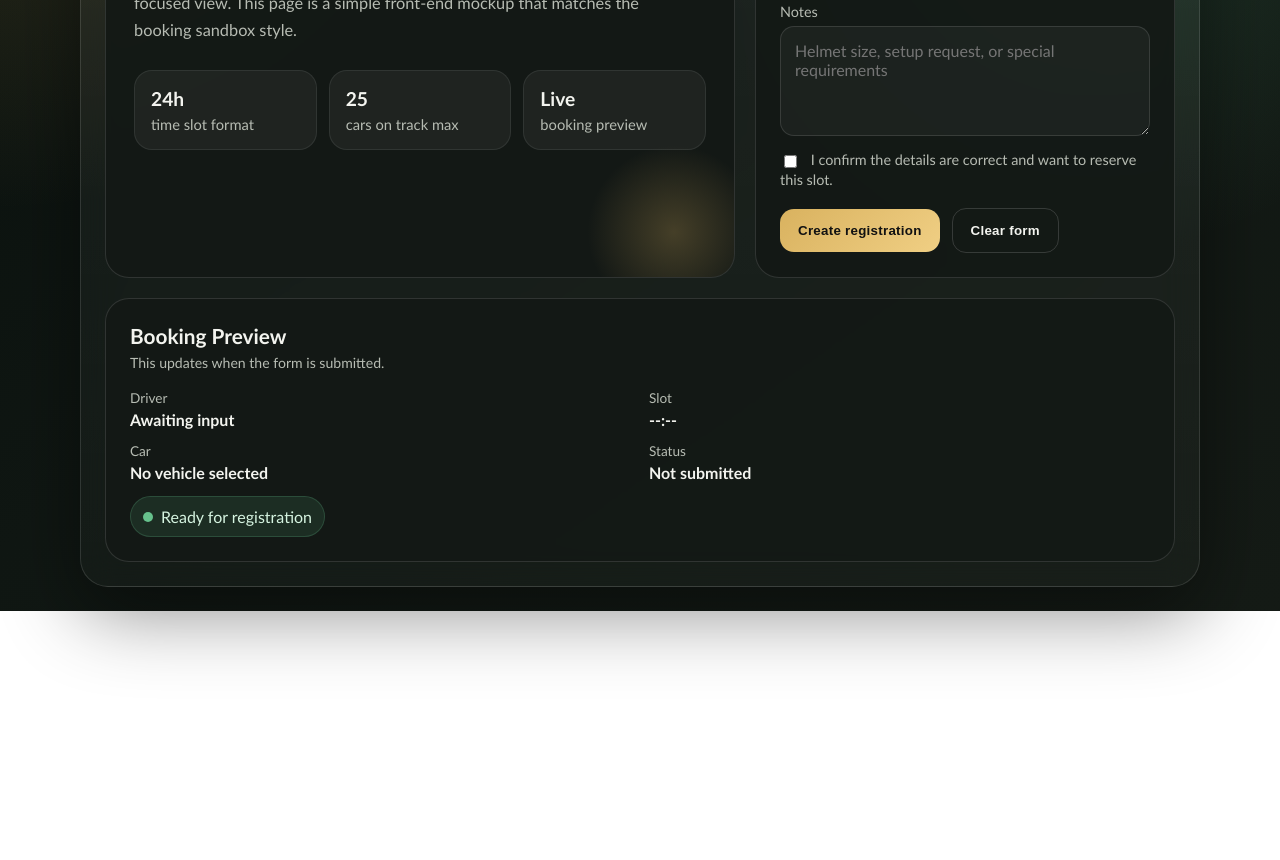
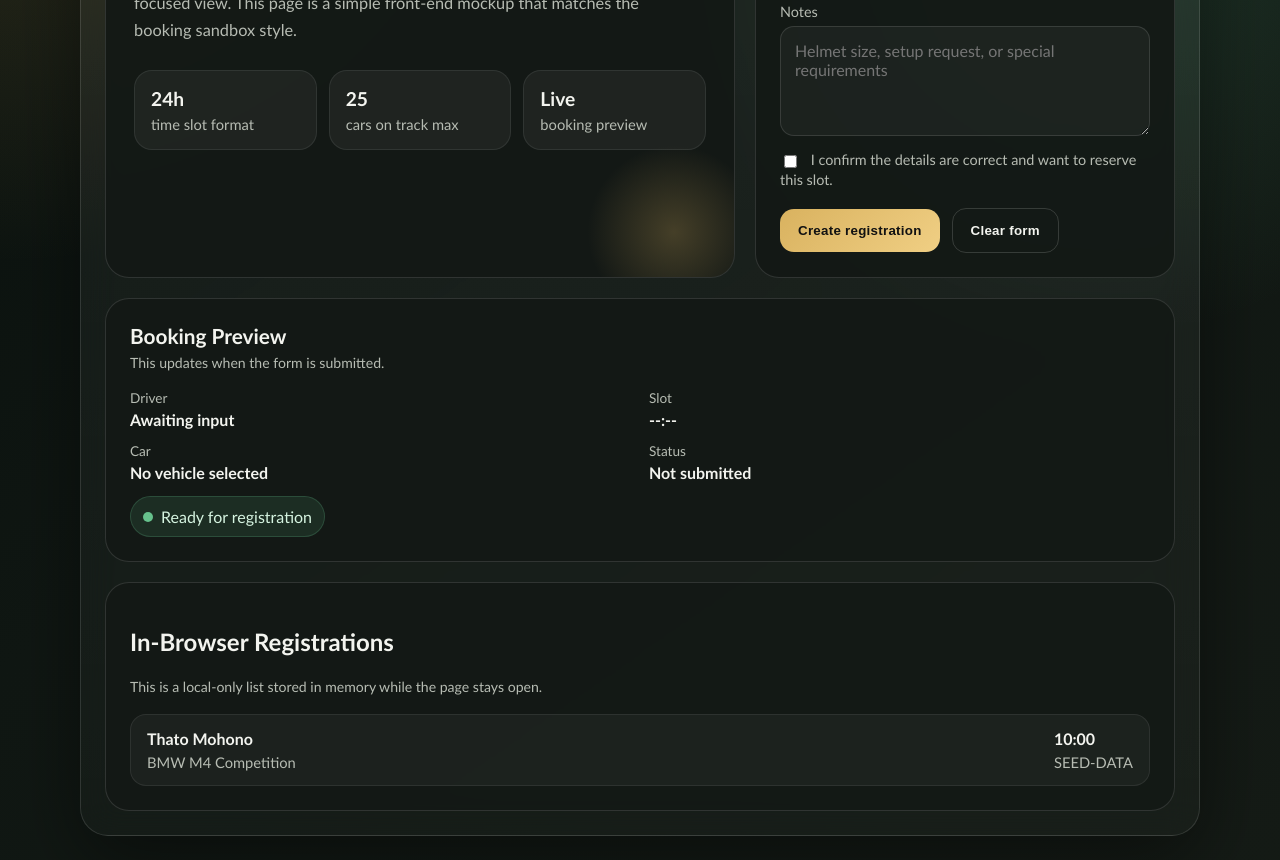
Before and after one commit to mah-quests/bmw-kyalami-booking, a website: page registration.html in a window 1280 px wide. Shown: the part 329-1189 px from the top of the page. Before the commit the page ends 940 px from the top, so only its background shows below. Drawn offline with Linux system fonts and the light colour scheme.

Commit message:
feat: enhance registration feature with in-browser registration display and validation

```diff
--- a/registration.html
+++ b/registration.html
@@ -211,6 +211,40 @@
       gap: 20px;
     }
 
+    .registry {
+      padding: 24px;
+      border-radius: 24px;
+      border: 1px solid var(--border);
+      background: var(--panel);
+    }
+
+    .registry-list {
+      display: grid;
+      gap: 10px;
+      margin-top: 16px;
+    }
+
+    .registry-item {
+      padding: 14px 16px;
+      border-radius: 16px;
+      background: rgba(255,255,255,0.04);
+      border: 1px solid rgba(255,255,255,0.08);
+      display: flex;
+      justify-content: space-between;
+      gap: 12px;
+      flex-wrap: wrap;
+    }
+
+    .registry-item strong {
+      display: block;
+      margin-bottom: 4px;
+    }
+
+    .registry-item span {
+      color: var(--muted);
+      font-size: 0.92rem;
+    }
+
     .preview {
       padding: 24px;
     }
@@ -372,6 +406,12 @@
         </dl>
         <div class="badge" id="previewBadge">Ready for registration</div>
       </article>
+
+      <article class="registry">
+        <h2>In-Browser Registrations</h2>
+        <div class="fine-print">This is a local-only list stored in memory while the page stays open.</div>
+        <div class="registry-list" id="registryList"></div>
+      </article>
     </section>
   </main>
 
@@ -382,20 +422,49 @@
     const previewCar = document.getElementById('previewCar');
     const previewStatus = document.getElementById('previewStatus');
     const previewBadge = document.getElementById('previewBadge');
+    const registryList = document.getElementById('registryList');
+
+    const browserRegistrations = [
+      { driver: 'Thato Mohono', slot: '10:00', car: 'BMW M4 Competition' }
+    ];
 
     const simulateRegistration = (registrationData) => {
       if (!registrationData.driver || !registrationData.email || !registrationData.slot || !registrationData.car) {
         return { success: false, error: 'INVALID_REGISTRATION_DATA' };
       }
 
+      const isDuplicateSlot = browserRegistrations.some((entry) => entry.slot === registrationData.slot);
+      if (isDuplicateSlot) {
+        return { success: false, error: 'CONCURRENCY_COLLISION' };
+      }
+
+      const record = {
+        registrationId: `REG-${Date.now().toString(36).toUpperCase()}`,
+        ...registrationData
+      };
+
+      browserRegistrations.unshift(record);
+
       return {
         success: true,
         message: 'REGISTRATION_DRAFT_CREATED',
-        record: {
-          registrationId: `REG-${Date.now().toString(36).toUpperCase()}`,
-          ...registrationData
-        }
+        record
       };
+    };
+
+    const renderRegistrations = () => {
+      registryList.innerHTML = browserRegistrations.map((registration) => `
+        <div class="registry-item">
+          <div>
+            <strong>${registration.driver}</strong>
+            <span>${registration.car}</span>
+          </div>
+          <div>
+            <strong>${registration.slot}</strong>
+            <span>${registration.registrationId || 'SEED-DATA'}</span>
+          </div>
+        </div>
+      `).join('');
     };
 
     form.addEventListener('submit', (event) => {
@@ -414,7 +483,7 @@
 
       if (!result.success) {
         previewStatus.textContent = result.error;
-        previewBadge.textContent = 'Registration blocked';
+        previewBadge.textContent = result.error === 'CONCURRENCY_COLLISION' ? 'Slot already taken' : 'Registration blocked';
         return;
       }
 
@@ -423,6 +492,8 @@
       previewCar.textContent = result.record.car || 'No vehicle selected';
       previewStatus.textContent = result.message;
       previewBadge.textContent = result.record.registrationId;
+      renderRegistrations();
+      form.reset();
     });
 
     form.addEventListener('reset', () => {
@@ -432,6 +503,8 @@
       previewStatus.textContent = 'Not submitted';
       previewBadge.textContent = 'Ready for registration';
     });
+
+    renderRegistrations();
   </script>
 </body>
 </html>
```
